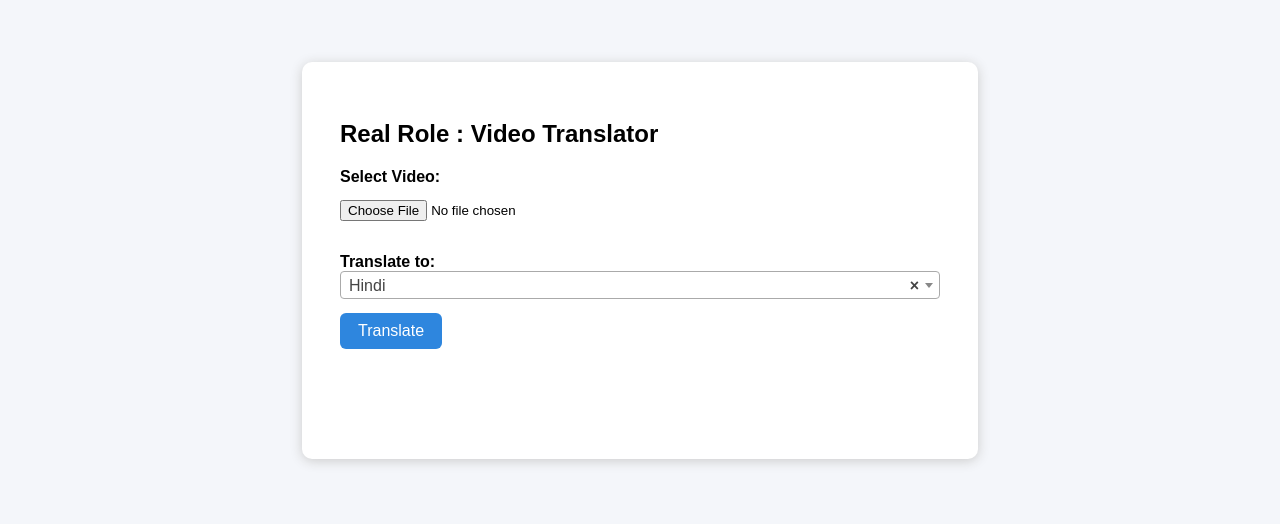
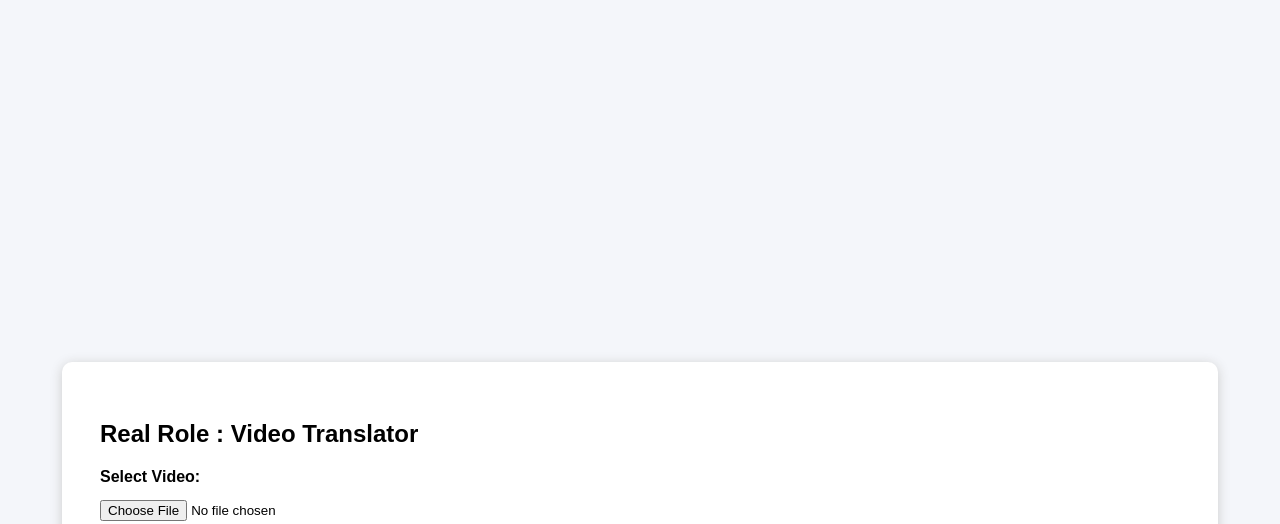
Before and after one commit to realroles/Hero, a plain HTML site: page index.html in a window 1280 px wide. Shown: the part 278-802 px from the top of the page. Drawn offline with nearby package versions, Linux system fonts and the light colour scheme.

Commit message:
Update index.html

```diff
--- a/index.html
+++ b/index.html
@@ -5,7 +5,7 @@
   <title>Real Role : Video Translator</title>
   <style>
     body { font-family: Arial, sans-serif; background: #f4f6fa; }
-    .container { max-width: 600px; margin: 340px auto; background: #fff; border-radius: 10px; box-shadow: 0 2px 12px #ccc; padding: 38px;}
+    .container { max-width: 1080px; margin: 640px auto; background: #fff; border-radius: 10px; box-shadow: 0 2px 12px #ccc; padding: 38px;}
     label { font-weight: bold; }
     input[type="file"] { margin: 14px 0; }
     .select2-container { width: 100% !important; }
```
